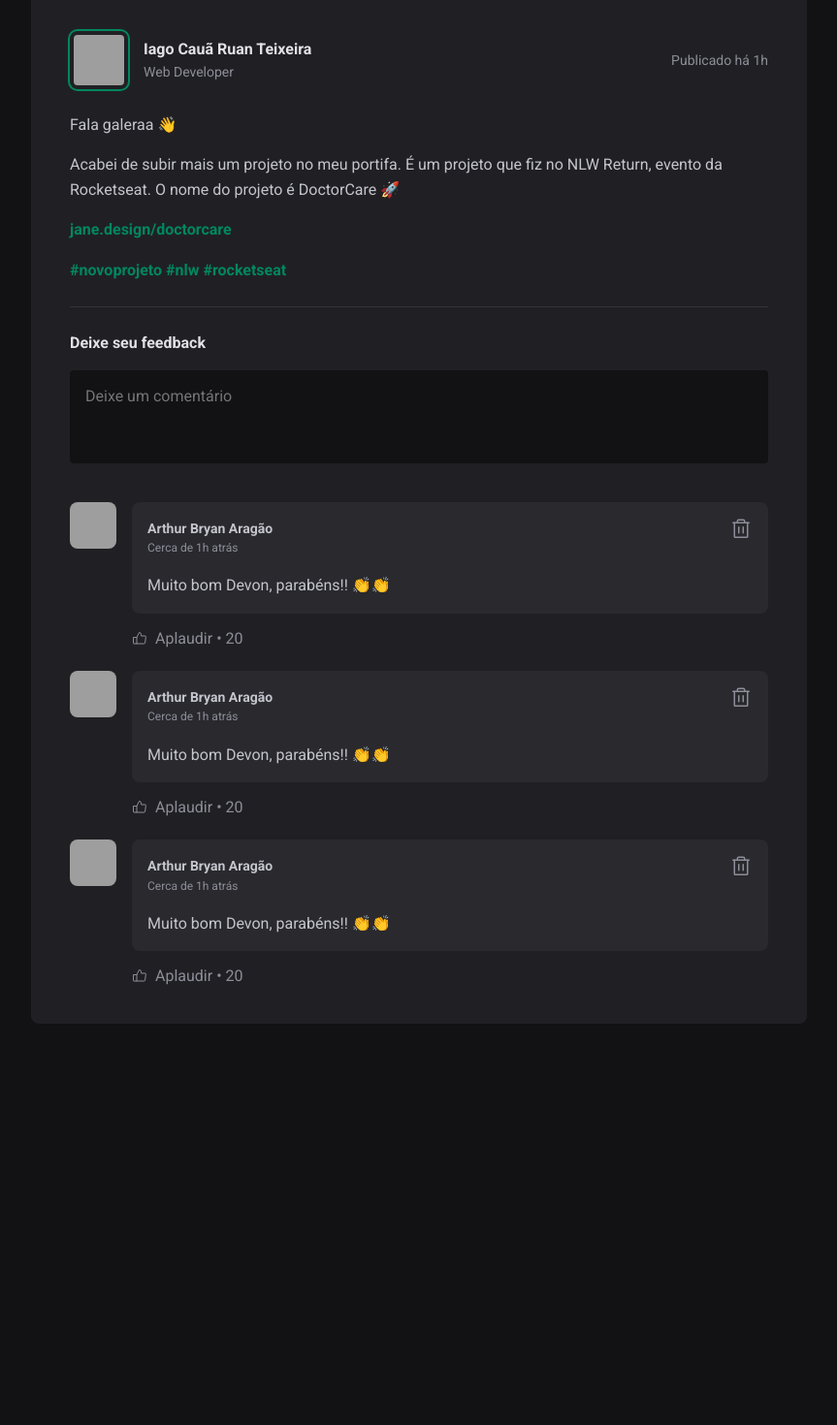
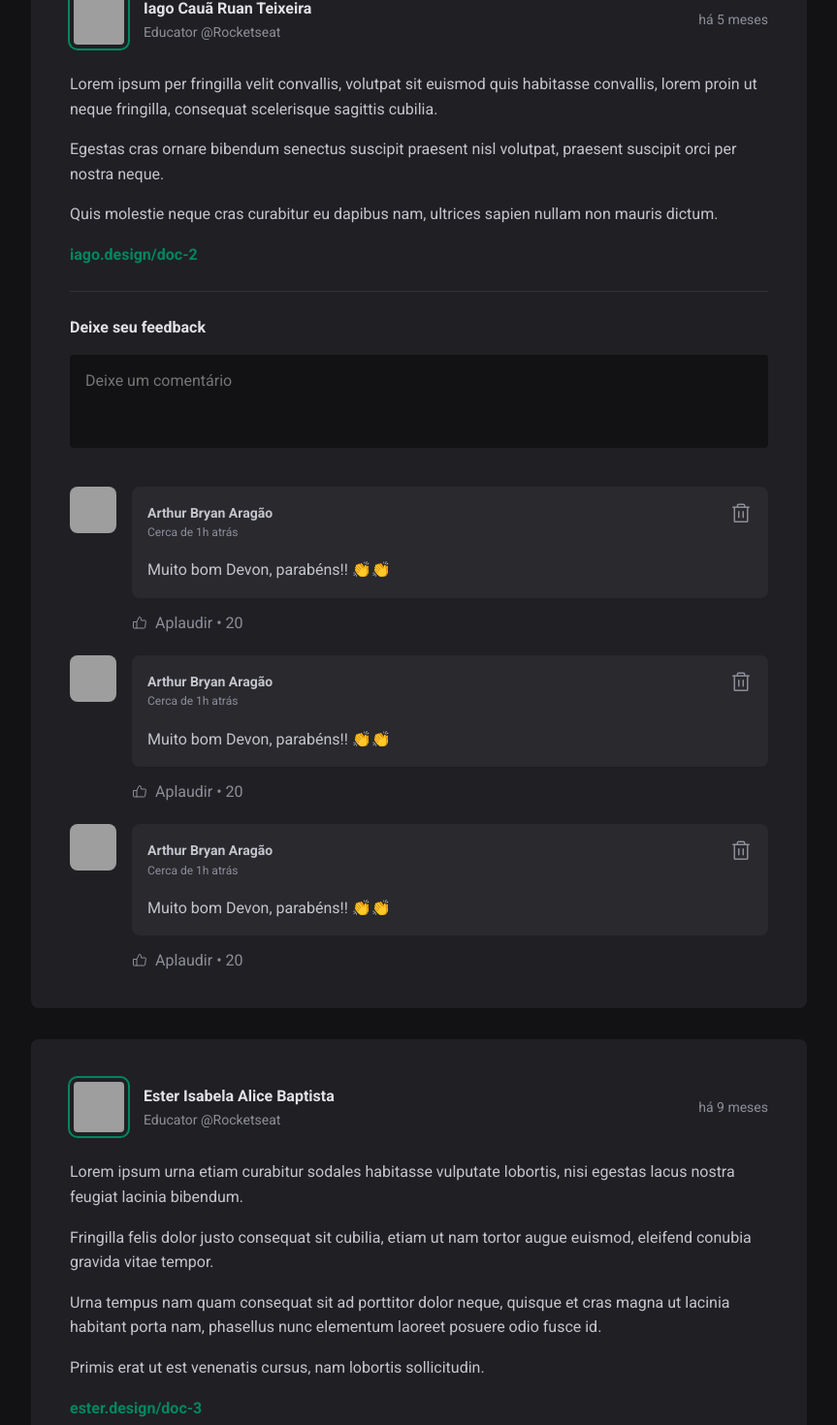
Before and after one commit to deibsoncogo/Ignite2022, a React (Vite) app in the folder ReactJS/Projeto01/: page / in a window 1280 px wide. Shown: the part 1209-2679 px from the top of the page at 97% size, without its empty margins (352-1215 px from the left). Before the commit the page ends 2297 px from the top, so only its background shows below. Built offline with nearby package versions, Linux system fonts and the light colour scheme; grey boxes are pictures that could not be loaded.

Commit message:
✨ feat p1: alimentando de forma dinâmica os dados dos posts

```diff
--- a/ReactJS/Projeto01/package.json
+++ b/ReactJS/Projeto01/package.json
@@ -9,6 +9,7 @@
     "preview": "vite preview"
   },
   "dependencies": {
+    "date-fns": "^2.29.3",
     "phosphor-react": "^1.4.1",
     "react": "^18.2.0",
     "react-dom": "^18.2.0"
--- a/ReactJS/Projeto01/src/App.jsx
+++ b/ReactJS/Projeto01/src/App.jsx
@@ -1,3 +1,4 @@
+import posts from './api/posts.json';
 import styles from './App.module.css';
 import { Header } from './components/Header';
 import { Post } from './components/Post';
@@ -13,8 +14,16 @@ export function App() {
         <Sidebar />
 
         <main>
-          <Post />
-          <Post />
+          {posts.map(post => {
+            return (
+              <Post
+                key={post.id}
+                author={post.author}
+                content={post.content}
+                publishedAt={new Date(post.publishedAt)}
+              />
+            )
+          })}
         </main>
       </div>
     </>
--- /dev/null
+++ b/ReactJS/Projeto01/src/api/posts.json
@@ -0,0 +1,47 @@
+[
+  {
+    "id": 1,
+    "author": {
+      "avatarUrl": "https://randomuser.me/api/portraits/men/81.jpg",
+      "name": "Arthur Bryan Aragão",
+      "role": "CTO @Rocketseat"
+    },
+    "content": [
+      { "type": "paragraph", "content": "Lorem ipsum platea sociosqu dapibus amet nunc id, taciti per ultrices etiam tempor blandit, habitant platea porta sit elementum diam."},
+      { "type": "paragraph", "content": "Gravida tortor eleifend mi nisi cubilia, fusce lacinia molestie laoreet." },
+      { "type": "link", "content": "arthur.design/doc-1"}
+    ],
+    "publishedAt": "2023-01-20 14:35:42"
+  },
+  {
+    "id": 2,
+    "author": {
+      "avatarUrl": "https://randomuser.me/api/portraits/men/78.jpg",
+      "name": "Iago Cauã Ruan Teixeira",
+      "role": "Educator @Rocketseat"
+    },
+    "content": [
+      { "type": "paragraph", "content": "Lorem ipsum per fringilla velit convallis, volutpat sit euismod quis habitasse convallis, lorem proin ut neque fringilla, consequat scelerisque sagittis cubilia." },
+      { "type": "paragraph", "content": "Egestas cras ornare bibendum senectus suscipit praesent nisl volutpat, praesent suscipit orci per nostra neque." },
+      { "type": "paragraph", "content": "Quis molestie neque cras curabitur eu dapibus nam, ultrices sapien nullam non mauris dictum." },
+      { "type": "link", "content": "iago.design/doc-2" }
+    ],
+    "publishedAt": "2022-08-15 07:14:58"
+  },
+  {
+    "id": 3,
+    "author": {
+      "avatarUrl": "https://randomuser.me/api/portraits/women/75.jpg",
+      "name": "Ester Isabela Alice Baptista",
+      "role": "Educator @Rocketseat"
+    },
+    "content": [
+      { "type": "paragraph", "content": "Lorem ipsum urna etiam curabitur sodales habitasse vulputate lobortis, nisi egestas lacus nostra feugiat lacinia bibendum." },
+      { "type": "paragraph", "content": "Fringilla felis dolor justo consequat sit cubilia, etiam ut nam tortor augue euismod, eleifend conubia gravida vitae tempor." },
+      { "type": "paragraph", "content": "Urna tempus nam quam consequat sit ad porttitor dolor neque, quisque et cras magna ut lacinia habitant porta nam, phasellus nunc elementum laoreet posuere odio fusce id." },
+      { "type": "paragraph", "content": "Primis erat ut est venenatis cursus, nam lobortis sollicitudin." },
+      { "type": "link", "content": "ester.design/doc-3" }
+    ],
+    "publishedAt": "2022-05-03 20:00:00"
+  }
+]
--- a/ReactJS/Projeto01/src/components/Post.jsx
+++ b/ReactJS/Projeto01/src/components/Post.jsx
@@ -1,32 +1,44 @@
+import { format, formatDistanceToNow } from 'date-fns'
+import ptBR from 'date-fns/locale/pt-BR'
 import { Avatar } from './Avatar'
 import { Comment } from './Comment'
 import styles from './Post.module.css'
 
-export function Post() {
+export function Post({ author, publishedAt, content }) {
+  const publishedDateFormatted = format(publishedAt, "d 'de' LLLL 'às' HH:mm'h'", {
+    locale: ptBR,
+  })
+
+  const publishedDateRelativeToNow = formatDistanceToNow(publishedAt, {
+    locale: ptBR,
+    addSuffix: true,
+  })
+
   return (
     <article className={styles.post}>
       <header>
         <div className={styles.author}>
-          <Avatar src="https://randomuser.me/api/portraits/men/78.jpg" />
+          <Avatar src={author.avatarUrl} />
 
           <div className={styles.authorInfo}>
-            <strong>Iago Cauã Ruan Teixeira</strong>
-            <span>Web Developer</span>
+            <strong>{author.name}</strong>
+            <span>{author.role}</span>
           </div>
         </div>
 
-        <time title="11 de Maio às 08:13h" dateTime="2022-05-11 08:13:00">Publicado há 1h</time>
+        <time title={publishedDateFormatted} dateTime={publishedAt.toISOString()}>
+          {publishedDateRelativeToNow}
+        </time>
       </header>
 
       <div className={styles.content}>
-        <p>Fala galeraa 👋</p>
-        <p>Acabei de subir mais um projeto no meu portifa. É um projeto que fiz no NLW Return, evento da Rocketseat. O nome do projeto é DoctorCare 🚀</p>
-        <p><a href="">jane.design/doctorcare</a></p>
-        <p>
-          <a href="">#novoprojeto</a>{' '}
-          <a href="">#nlw</a>{' '}
-          <a href="">#rocketseat</a>
-        </p>
+        {content.map(line => {
+          if (line.type === 'paragraph') {
+            return <p key={Math.random()}>{line.content}</p>
+          } else if (line.type === 'link') {
+            return <p key={Math.random()}><a href="#">{line.content}</a></p>
+          }
+        })}
 
         <form className={styles.commentForm}>
           <strong>Deixe seu feedback</strong>
```
Also changed, not shown: 1 other file (tests, documents, lock files or other folders).
